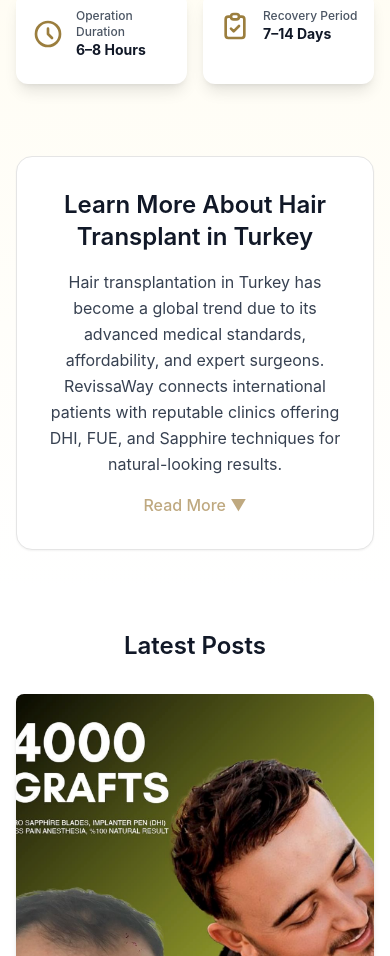
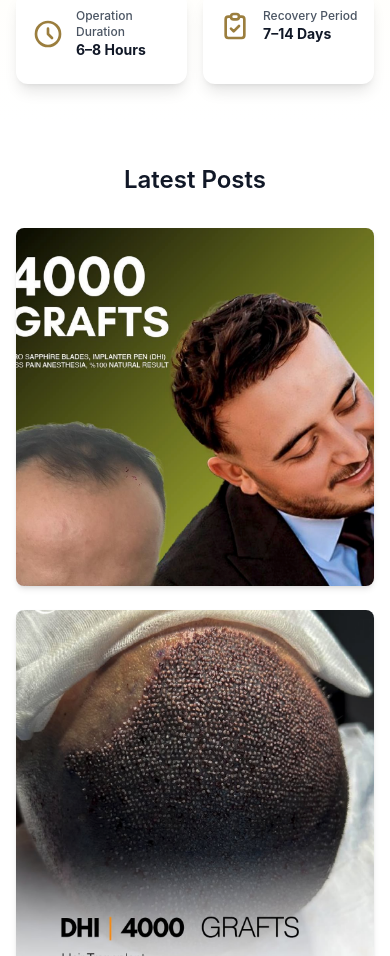
Before and after one commit to theunver/Revissaway, a Next.js app: page /hair-transplant in a window 390 px wide. Shown: the part 5284-6240 px from the top of the page. Built offline with nearby package versions, Linux system fonts and the light colour scheme.

Commit message:
Tüm blog bölümleri kaldırıldı (framer-motion bağımlılığı da kaldırıldı)

```diff
--- a/app/hair-transplant/page.tsx
+++ b/app/hair-transplant/page.tsx
@@ -2,14 +2,12 @@
 
 import { useState } from "react";
 import Link from "next/link";
-import { motion, AnimatePresence } from "framer-motion";
 import { useLanguage } from "@/contexts/LanguageContext";
 
 export default function HairTransplantPage() {
   const { language } = useLanguage();
   const [selectedMethod, setSelectedMethod] = useState(0);
   const [openFaq, setOpenFaq] = useState<number | null>(null);
-  const [expanded, setExpanded] = useState(false);
 
   const whatsappLink = "https://wa.me/61000000000";
 
@@ -522,70 +520,6 @@ export default function HairTransplantPage() {
             </div>
           </div>
 
-          {/* Collapsible Blog Preview - Full Width Below */}
-          <div className="lg:col-span-2 mt-10">
-            <div id="hair-transplant-blog" className="bg-white rounded-2xl shadow-sm p-8 border border-[#e5e5e5]">
-              <h2 className="text-2xl font-semibold text-gray-900 mb-4 text-center">
-                Learn More About Hair Transplant in Turkey
-              </h2>
-
-              <p className="text-gray-700 leading-relaxed text-center max-w-3xl mx-auto">
-                Hair transplantation in Turkey has become a global trend due to its advanced medical standards,
-                affordability, and expert surgeons. RevissaWay connects international patients with reputable clinics
-                offering DHI, FUE, and Sapphire techniques for natural-looking results.
-              </p>
-
-              <AnimatePresence>
-                {expanded && (
-                  <motion.div
-                    initial={{ opacity: 0, height: 0 }}
-                    animate={{ opacity: 1, height: "auto" }}
-                    exit={{ opacity: 0, height: 0 }}
-                    transition={{ duration: 0.4 }}
-                    className="overflow-hidden mt-4 text-gray-700 leading-relaxed max-w-3xl mx-auto"
-                  >
-                    <article>
-                      <h3 className="text-xl font-semibold text-gray-900 mb-2">Advanced Techniques</h3>
-                      <p>
-                        Modern techniques such as DHI (Direct Hair Implantation), FUE (Follicular Unit Extraction),
-                        and Sapphire methods ensure high graft survival rates, minimal trauma, and natural density.
-                      </p>
-
-                      <h3 className="text-xl font-semibold text-gray-900 mt-4 mb-2">Why Turkey?</h3>
-                      <ul className="list-disc ml-6 space-y-1">
-                        <li>Globally recognized surgeons and clinics</li>
-                        <li>Affordable and transparent pricing</li>
-                        <li>High medical standards with advanced facilities</li>
-                        <li>Tourism-friendly process with short recovery time</li>
-                      </ul>
-
-                      <blockquote className="border-l-4 border-[#bfa980] pl-4 italic my-4 text-gray-600">
-                        "My experience with RevissaWay was seamless. From airport pickup to surgery coordination,
-                        everything was handled professionally." – John Carter
-                      </blockquote>
-
-                      <p className="mt-3 text-sm text-gray-600 bg-gray-50 p-3 rounded-md">
-                        <strong>Disclaimer:</strong> RevissaWay acts solely as a coordination and consultation platform
-                        in compliance with AHPRA and ACCC guidelines. We do not provide medical advice or diagnostic
-                        services. All medical procedures must be carried out by licensed professionals.
-                      </p>
-                    </article>
-                  </motion.div>
-                )}
-              </AnimatePresence>
-
-              <div className="text-center">
-                <button
-                  onClick={() => setExpanded(!expanded)}
-                  className="mt-4 text-[#bfa980] font-medium hover:underline transition-all"
-                  aria-expanded={expanded}
-                  aria-controls="hair-transplant-blog"
-                >
-                  {expanded ? "Show Less ▲" : "Read More ▼"}
-                </button>
-              </div>
-            </div>
-          </div>
         </div>
         </div>
       </section>
```
